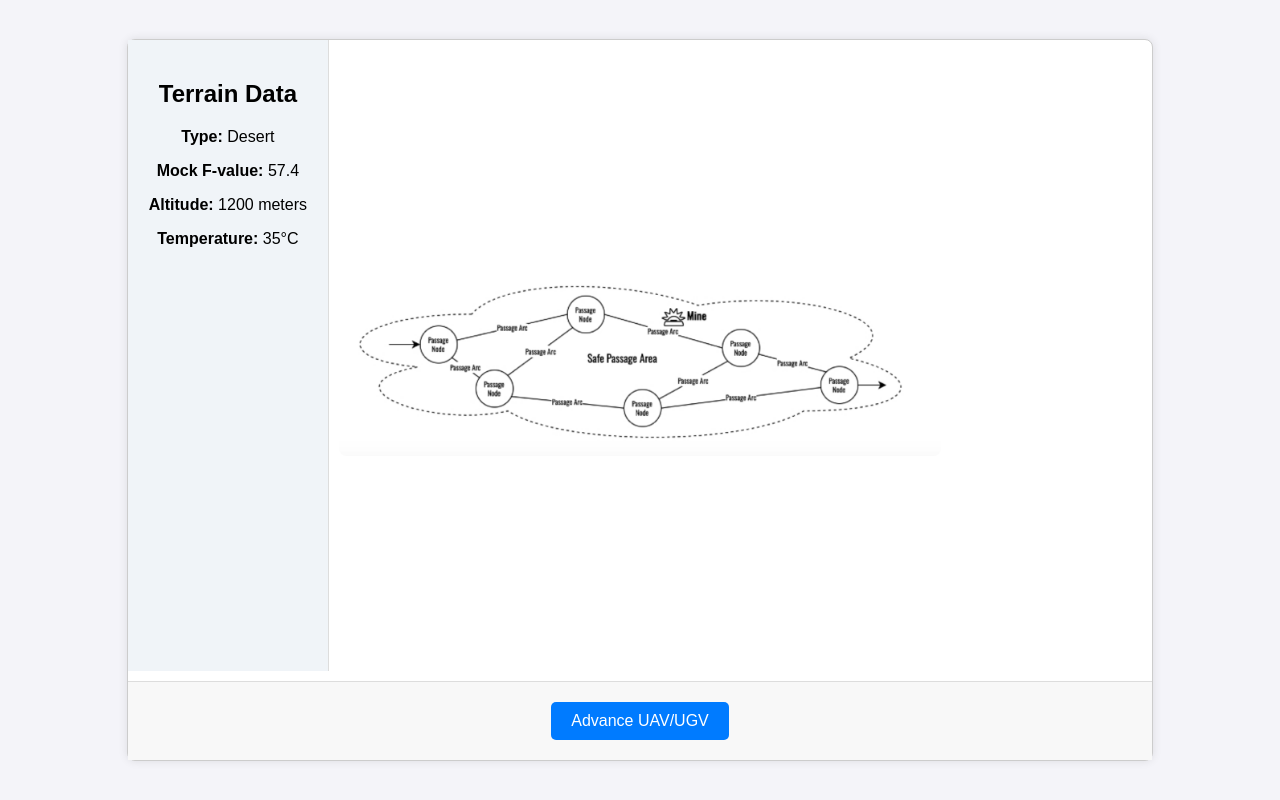
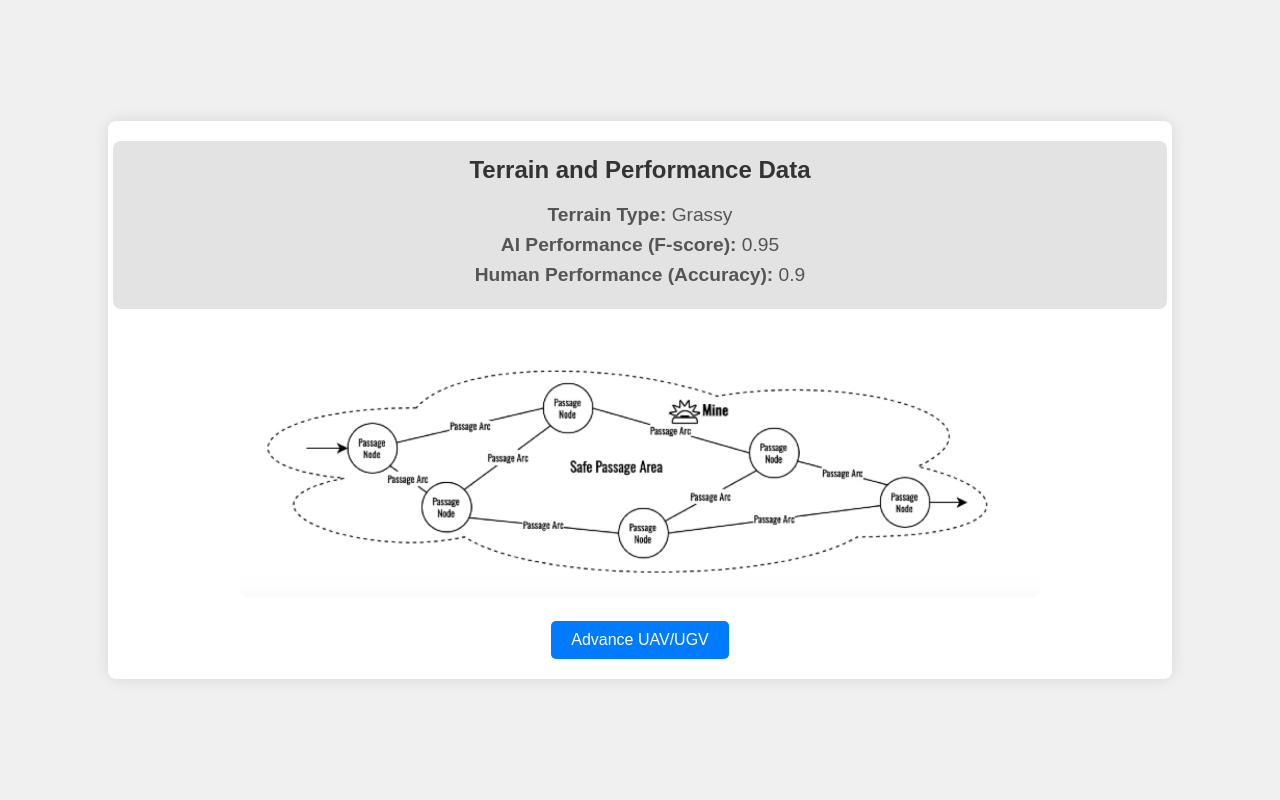
Before and after one commit to Dodesimo/trustworthyaisystem, a Flask app: page / in a window 1280 px wide. Run offline with Flask 3, Linux system fonts and the light colour scheme.

Commit message:
get accuracy at each point and display terrain

```diff
--- a/main.py
+++ b/main.py
@@ -1,7 +1,80 @@
-from flask import Flask, render_template
+from flask import Flask, render_template, jsonify
+import random
 
 app = Flask(__name__)
+
+# AI Performance Table
+ai_performance = [
+    [0.95, 0.95, 0.95, 0.73, 0.95, 0.95, 0.73, 0.94, 0.95, 0.96],
+    [0.95, 0.95, 0.95, 0.70, 0.95, 0.73, 0.73, 0.95, 0.96, 0.96],
+    [0.95, 0.95, 0.94, 0.72, 0.70, 0.72, 0.56, 0.95, 0.96, 0.96],
+    [0.95, 0.56, 0.95, 0.70, 0.68, 0.56, 0.57, 0.95, 0.95, 0.96],
+    [0.56, 0.57, 0.68, 0.62, 0.94, 0.57, 0.95, 0.96, 0.94, 0.96],
+    [0.57, 0.57, 0.68, 0.64, 0.94, 0.57, 0.95, 0.96, 0.95, 0.96],
+    [0.96, 0.57, 0.70, 0.65, 0.94, 0.56, 0.57, 0.95, 0.95, 0.96],
+    [0.96, 0.96, 0.68, 0.65, 0.94, 0.56, 0.57, 0.94, 0.96, 0.96],
+    [0.96, 0.96, 0.69, 0.67, 0.70, 0.56, 0.56, 0.96, 0.96, 0.95],
+    [0.96, 0.96, 0.72, 0.95, 0.72, 0.56, 0.56, 0.96, 0.96, 0.95]
+]
+
+# Human Performance Table
+human_performance = [
+    [0.90, 0.90, 0.90, 0.85, 0.90, 0.90, 0.75, 0.90, 0.90, 0.90],
+    [0.90, 0.90, 0.90, 0.85, 0.90, 0.75, 0.75, 0.90, 0.90, 0.90],
+    [0.90, 0.90, 0.90, 0.85, 0.85, 0.75, 0.75, 0.90, 0.90, 0.90],
+    [0.90, 0.56, 0.90, 0.85, 0.70, 0.75, 0.75, 0.90, 0.90, 0.90],
+    [0.75, 0.75, 0.75, 0.75, 0.90, 0.75, 0.95, 0.90, 0.90, 0.90],
+    [0.57, 0.75, 0.75, 0.75, 0.90, 0.75, 0.95, 0.90, 0.90, 0.90],
+    [0.90, 0.75, 0.85, 0.75, 0.90, 0.75, 0.75, 0.90, 0.90, 0.90],
+    [0.90, 0.90, 0.75, 0.75, 0.90, 0.75, 0.75, 0.90, 0.90, 0.90],
+    [0.90, 0.90, 0.75, 0.75, 0.85, 0.75, 0.75, 0.90, 0.90, 0.90],
+    [0.90, 0.90, 0.85, 0.90, 0.85, 0.75, 0.75, 0.90, 0.90, 0.90]
+]
+
+# Terrain Type Table
+surface_types = [
+    ["Grassy", "Grassy", "Grassy", "Rocky", "Sandy", "Sandy", "Rocky", "Sandy", "Sandy", "Swampy"],
+    ["Grassy", "Grassy", "Grassy", "Rocky", "Sandy", "Rocky", "Rocky", "Sandy", "Swampy", "Swampy"],
+    ["Grassy", "Grassy", "Grassy", "Rocky", "Rocky", "Rocky", "Wooded", "Sandy", "Swampy", "Swampy"],
+    ["Grassy", "Wooded", "Grassy", "Rocky", "Rocky", "Wooded", "Wooded", "Grassy", "Grassy", "Swampy"],
+    ["Wooded", "Wooded", "Rocky", "Rocky", "Sandy", "Wooded", "Grassy", "Grassy", "Grassy", "Grassy"],
+    ["Wooded", "Wooded", "Rocky", "Rocky", "Sandy", "Wooded", "Grassy", "Grassy", "Grassy", "Grassy"],
+    ["Swampy", "Wooded", "Rocky", "Rocky", "Sandy", "Wooded", "Wooded", "Grassy", "Grassy", "Grassy"],
+    ["Grassy", "Swampy", "Rocky", "Rocky", "Sandy", "Wooded", "Wooded", "Grassy", "Grassy", "Grassy"],
+    ["Swampy", "Swampy", "Rocky", "Rocky", "Rocky", "Wooded", "Wooded", "Swampy", "Swampy", "Grassy"],
+    ["Swampy", "Swampy", "Rocky", "Sandy", "Rocky", "Wooded", "Wooded", "Swampy", "Swampy", "Grassy"]
+]
+
+# State tracking
+current_position = {'row': 0, 'col': 0}
 
 @app.route("/")
 def main():
     return render_template("dashboard.html")
+
+@app.route("/get_state", methods=["GET"])
+def get_state():
+    row, col = current_position['row'], current_position['col']
+    terrain_type = surface_types[row][col]
+    ai_score = ai_performance[row][col]
+    human_score = human_performance[row][col]
+    return jsonify({"terrain_type": terrain_type, "ai_score": ai_score, "human_score": human_score})
+
+@app.route("/advance", methods=["POST"])
+def advance():
+    row, col = current_position['row'], current_position['col']
+    ai_score = ai_performance[row][col]
+    human_score = human_performance[row][col]
+
+    if ai_score > human_score:
+        # Automated node traversal
+        next_col = (col + 1) % 10
+        next_row = row + 1 if next_col == 0 else row
+        current_position['row'], current_position['col'] = next_row % 10, next_col
+        return jsonify({"action": "auto", "next_row": current_position['row'], "next_col": current_position['col']})
+    else:
+        # Prompt user to manually check for mines
+        return jsonify({"action": "manual"})
+
+if __name__ == "__main__":
+    app.run(debug=True)
--- a/templates/dashboard.html
+++ b/templates/dashboard.html
@@ -4,71 +4,75 @@
     <meta charset="UTF-8">
     <title>UAV/UGV Dashboard</title>
     <style>
+        /* Original styling maintained */
         body {
             font-family: Arial, sans-serif;
+            margin: 0;
+            padding: 0;
+            display: flex;
+            justify-content: center;
+            align-items: center;
+            height: 100vh;
+            background-color: #f0f0f0;
+        }
+
+        .dashboard-container {
             display: flex;
             flex-direction: column;
             align-items: center;
-            justify-content: center;
-            margin: 0;
-            height: 100vh;
-            background-color: #f4f4f9;
+            background-color: #ffffff;
+            border-radius: 8px;
+            box-shadow: 0 0 15px rgba(0, 0, 0, 0.1);
+            padding: 20px;
+            width: 80%;
+            max-width: 1200px;
         }
 
-        .dashboard-container {
-            display: grid;
-            grid-template-columns: 1fr 3fr 1fr;
-            grid-template-rows: auto 1fr auto;
-            gap: 10px;
-            width: 80%;
-            max-width: 1200px;
-            height: 90vh;
-            border: 1px solid #ccc;
+        .metadata {
+            width: 100%;
+            padding: 15px;
+            margin-bottom: 20px;
+            background-color: #e3e3e3;
             border-radius: 8px;
-            background-color: #fff;
-            box-shadow: 0px 0px 10px rgba(0, 0, 0, 0.1);
-        }
-
-        .metadata, .controls {
-            padding: 20px;
             text-align: center;
         }
 
-        .metadata {
-            grid-row: 1 / span 2;
-            background-color: #f0f4f8;
-            border-right: 1px solid #ddd;
+        .metadata h2 {
+            margin-top: 0;
+            color: #333;
+        }
+
+        .metadata p {
+            font-size: 1.2em;
+            margin: 8px 0;
+            color: #555;
         }
 
         .image-container {
-            display: flex;
-            align-items: center;
-            justify-content: center;
-            grid-column: 2;
-            grid-row: 1 / span 2;
+            width: 100%;
+            text-align: center;
         }
 
         .image-container img {
-            max-width: 100%;
-            max-height: 100%;
+            width: 100%;
+            max-width: 800px;
+            height: auto;
             border-radius: 8px;
         }
 
         .controls {
-            grid-column: 1 / span 3;
-            background-color: #f8f8f8;
-            border-top: 1px solid #ddd;
+            margin-top: 20px;
+            text-align: center;
         }
 
         .advance-button {
+            font-size: 1em;
             padding: 10px 20px;
-            font-size: 16px;
+            color: #fff;
             background-color: #007bff;
-            color: #fff;
             border: none;
             border-radius: 5px;
             cursor: pointer;
-            transition: background-color 0.3s;
         }
 
         .advance-button:hover {
@@ -79,33 +83,50 @@
 <body>
 
 <div class="dashboard-container">
-    <!-- Metadata section -->
     <div class="metadata">
-        <h2>Terrain Data</h2>
-        <p><strong>Type:</strong> Desert</p>
-        <p><strong>Mock F-value:</strong> 57.4</p>
-        <p><strong>Altitude:</strong> 1200 meters</p>
-        <p><strong>Temperature:</strong> 35°C</p>
+        <h2>Terrain and Performance Data</h2>
+        <p><strong>Terrain Type:</strong> <span id="terrain_type"></span></p>
+        <p><strong>AI Performance (F-score):</strong> <span id="ai_score"></span></p>
+        <p><strong>Human Performance (Accuracy):</strong> <span id="human_score"></span></p>
     </div>
-
-    <!-- Centered Image -->
     <div class="image-container">
-        <img src="/static/terrain_image.png" alt="Terrain Image"
-             width="1498"
-             height="auto"
-
-        >
+        <img src="/static/terrain_image.png" alt="Terrain Image">
     </div>
-
-    <!-- Control Widget -->
     <div class="controls">
         <button class="advance-button" onclick="advanceUAV()">Advance UAV/UGV</button>
     </div>
 </div>
 
 <script>
+    document.addEventListener("DOMContentLoaded", () => {
+        fetchData();
+    });
+
+    function fetchData() {
+        fetch("/get_state")
+            .then(response => response.json())
+            .then(data => {
+                document.getElementById("terrain_type").innerText = data.terrain_type;
+                document.getElementById("ai_score").innerText = data.ai_score;
+                document.getElementById("human_score").innerText = data.human_score;
+            });
+    }
+
     function advanceUAV() {
-        alert("UAV/UGV advanced!")
+        fetch("/advance", { method: "POST" })
+            .then(response => response.json())
+            .then(data => {
+                if (data.action === "auto") {
+                    alert("Automatically advancing to the next node.");
+                    fetchData();  // Refresh data for the next node
+                } else if (data.action === "manual") {
+                    const userResponse = confirm("AI score is lower. Do you want to manually check for mines?");
+                    if (userResponse) {
+                        alert("Manual check in progress...");
+                        // Implement manual check logic here if needed
+                    }
+                }
+            });
     }
 </script>
 
```
